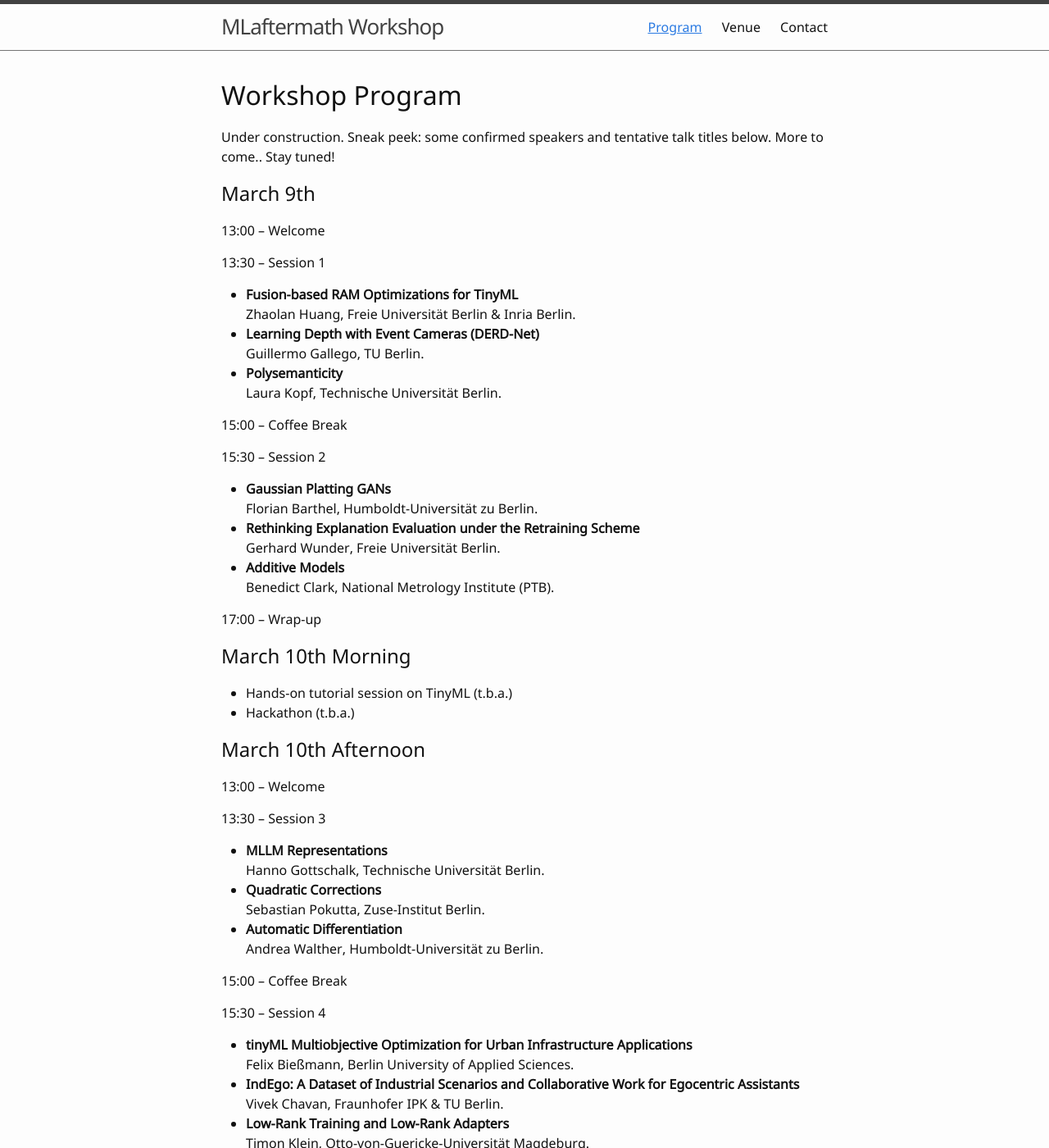
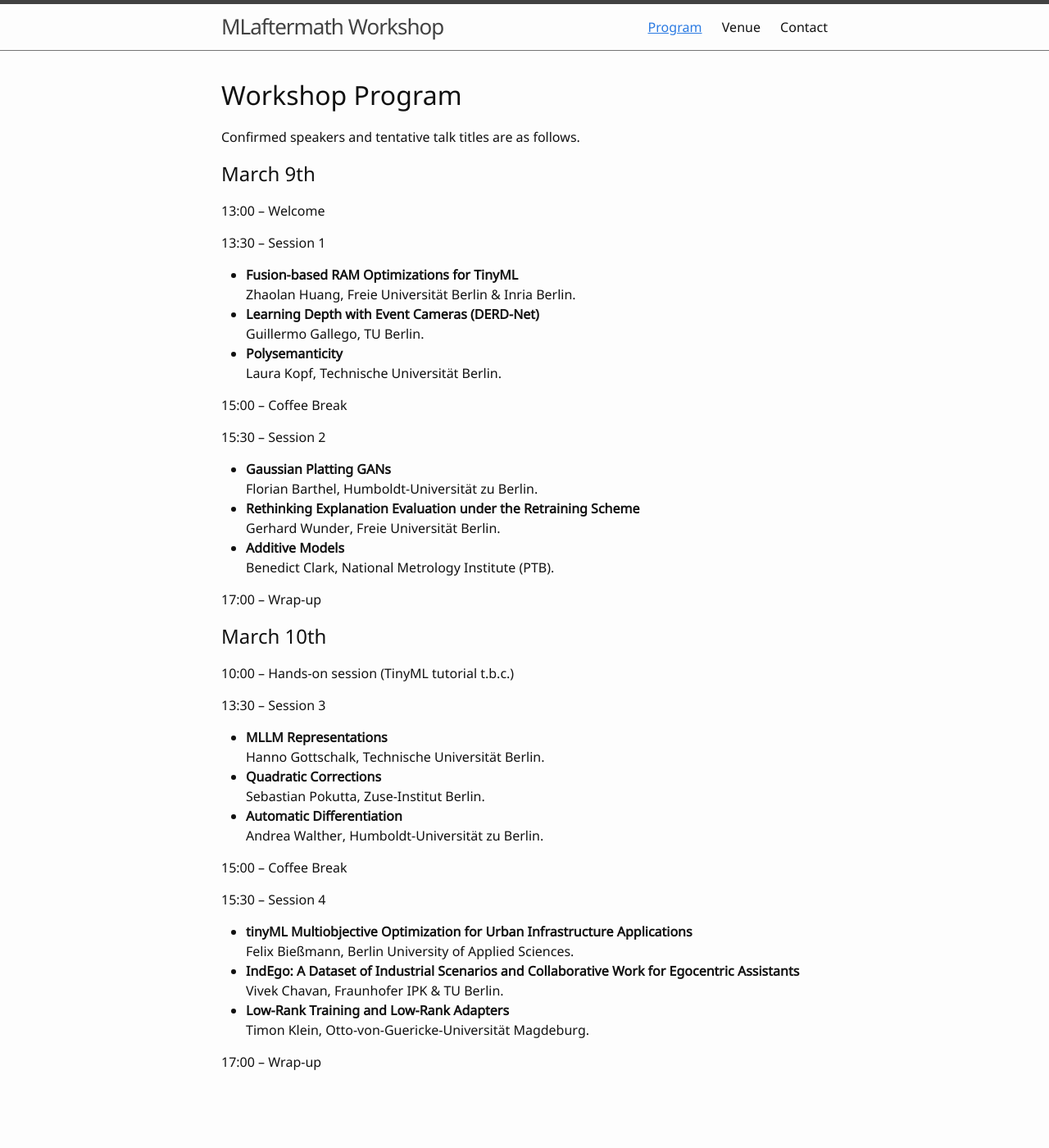
Before and after one commit to Inria-Berlin/MLaftermath, a Jekyll site: the page built from 0-program.md, in a window 1280 px wide and 1400 px high. Shown: the whole window at 82% size. Built offline with Jekyll 4.4.1, drawn with Linux system fonts in a browser that asks for light colours.

Commit message:
program: timing tweaks

```diff
--- a/0-program.md
+++ b/0-program.md
@@ -4,7 +4,7 @@ nav: true
 ---
 
 # Workshop Program
-Under construction. Sneak peek: some confirmed speakers and tentative talk titles below. More to come.. Stay tuned!
+Confirmed speakers and tentative talk titles are as follows.
 
 ## March 9th
 
@@ -32,13 +32,9 @@ Benedict Clark, National Metrology Institute (PTB).
 
 17:00 -- Wrap-up
 
-## March 10th Morning
-- Hands-on tutorial session on TinyML (t.b.a.)
-- Hackathon (t.b.a.)
+## March 10th
 
-## March 10th Afternoon
-
-13:00 -- Welcome
+10:00 -- Hands-on session (TinyML tutorial t.b.c.)
 
 13:30 -- Session 3
 
```
